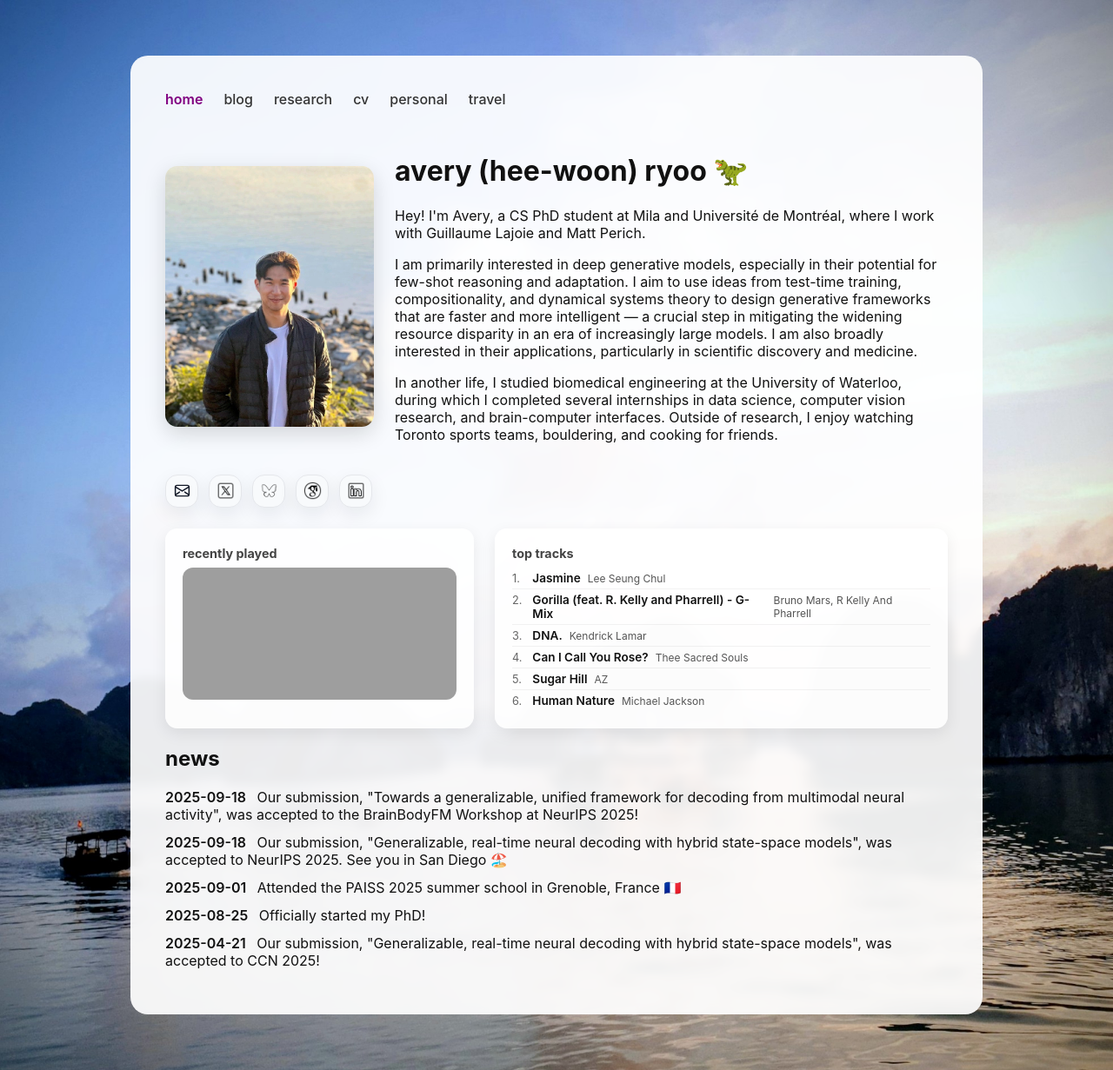
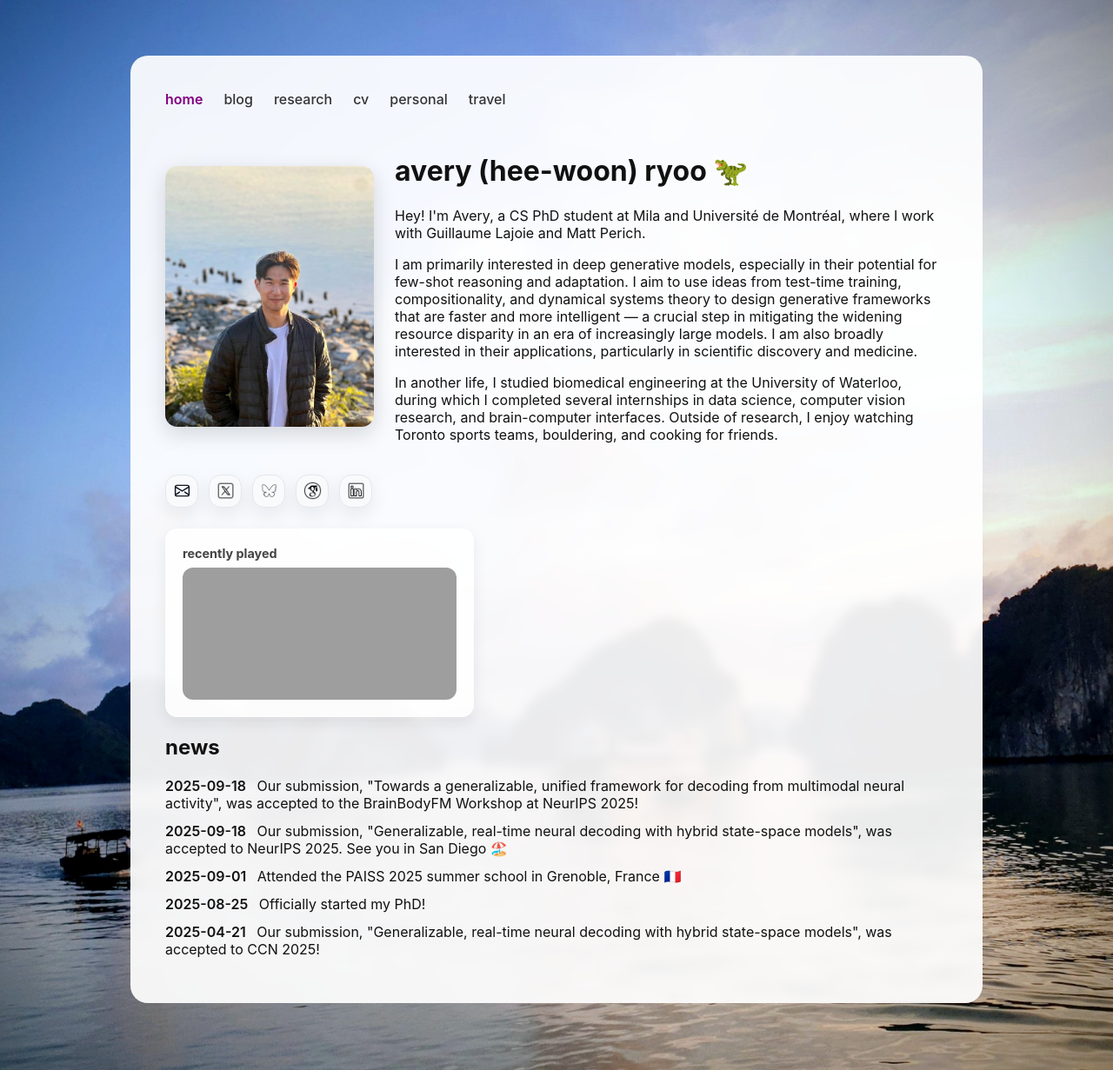
Before and after one commit to averyryoo/averyryoo.github.io, a Jekyll site: the page built from index.md, in a window 1280 px wide. Shown: the whole page at 87% size. Built offline with Jekyll 4.4.1, drawn with Linux system fonts in a browser that asks for light colours; grey boxes are pictures that could not be loaded.

Commit message:
chore: update spotify data

```diff
--- a/_data/spotify.yml
+++ b/_data/spotify.yml
@@ -1,27 +1,9 @@
 now_playing:
-  album: Nicole
-  album_art: https://i.scdn.co/image/ab67616d00001e0289aa3d00d339b8948374782b
-  artist: NIKI
+  album: California (feat. Warren Hue)
+  album_art: https://i.scdn.co/image/ab67616d00001e0249f649f3c6b64f896ce34468
+  artist: 88rising, Rich Brian, NIKI, Warren Hue
   is_playing: false
-  track: High School in Jakarta
-  url: https://open.spotify.com/track/6fNQDsCq6LWfwTZnXl2Xsg
-top_tracks:
-- artist: Lee Seung Chul
-  track: Jasmine
-  url: https://open.spotify.com/track/7DTkq3BsVzztMPSsgiUnrv
-- artist: Bruno Mars, R Kelly And Pharrell
-  track: Gorilla (feat. R. Kelly and Pharrell) - G-Mix
-  url: https://open.spotify.com/track/7uVKvaDWDpss7Ldj9kypLX
-- artist: Kendrick Lamar
-  track: DNA.
-  url: https://open.spotify.com/track/6HZILIRieu8S0iqY8kIKhj
-- artist: Thee Sacred Souls
-  track: Can I Call You Rose?
-  url: https://open.spotify.com/track/6IAuH3hgTRpUUdmOGubXGS
-- artist: AZ
-  track: Sugar Hill
-  url: https://open.spotify.com/track/0lZWjBImx6kNe3WtOA09Xu
-- artist: Michael Jackson
-  track: Human Nature
-  url: https://open.spotify.com/track/4cgjA7B4fJBHyB9Ya2bu0t
-updated_at: 2026-07-25 11:06 UTC
+  track: California (feat. Warren Hue)
+  url: https://open.spotify.com/track/0nhjj0YiyxWv2oOYpwrfCR
+top_tracks: []
+updated_at: 2026-07-25 12:30 UTC
```
